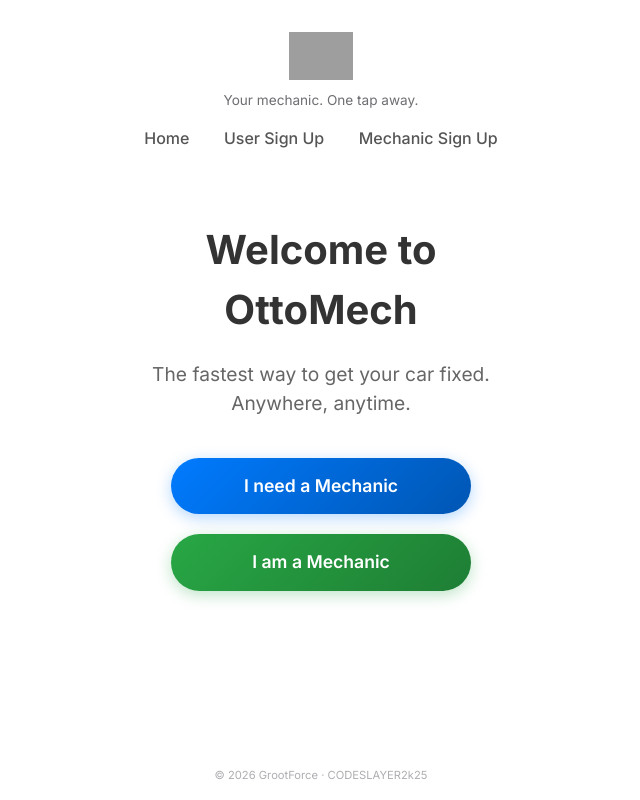
After one commit to LeeFred3042U/OttoMech, a Flask app: template frontend/templates/index.html in a window 1280 px wide. The commit adds this page. Shown: the whole page, without its empty margins (319-959 px from the left). Run offline with Flask 3, Linux system fonts and the light colour scheme; the template is opened without the code that fills it, so the values that code supplies are empty; some libraries are stand-ins or nearby versions; grey boxes are pictures that could not be loaded.

Commit message:
feat: setup landing page, fix OTP verification, and prep demo flow

```diff
--- a/backend/app.py
+++ b/backend/app.py
@@ -1,5 +1,7 @@
+import eventlet
+eventlet.monkey_patch()
+
 import os
-
 from dotenv import load_dotenv
 from flask import Flask, jsonify, render_template
 from flask_socketio import SocketIO
@@ -14,7 +16,7 @@ load_dotenv()
 
 # We will instantiate socketio inside create_app for test isolation.
 # Or we can export a dummy global if needed by extensions, but it's better to attach it to app.
-socketio = SocketIO(async_mode="threading", cors_allowed_origins="*")
+socketio = SocketIO(cors_allowed_origins="*")
 
 
 def create_app():
@@ -31,7 +33,7 @@ def create_app():
 
     @app.route("/", methods=["GET"])
     def index():
-        return jsonify({"message": "Backend is running."})
+        return render_template("index.html")
 
     @app.route("/health", methods=["GET"])
     def health():
--- a/backend/routes/auth.py
+++ b/backend/routes/auth.py
@@ -433,7 +433,7 @@ def verify_otp():
                     cur.execute(
                         """
                         UPDATE users
-                        SET last_login = NOW()
+                        SET last_login = NOW(), email_verified = TRUE
                         WHERE email = %s
                         RETURNING user_id;
                         """,
@@ -447,7 +447,7 @@ def verify_otp():
                     cur.execute(
                         """
                         UPDATE mechanics
-                        SET last_login = NOW()
+                        SET last_login = NOW(), email_verified = TRUE
                         WHERE email = %s
                         RETURNING mechanic_id;
                         """,
--- a/frontend/templates/base.html
+++ b/frontend/templates/base.html
@@ -16,6 +16,12 @@
         <p class="tagline">Your mechanic. One tap away.</p>
     </header>
 
+    <nav class="app-nav" style="text-align: center; margin-bottom: 30px;">
+        <a href="/" style="margin: 0 15px; color: #555; text-decoration: none; font-weight: 500;">Home</a>
+        <a href="/register/user" style="margin: 0 15px; color: #555; text-decoration: none; font-weight: 500;">User Sign Up</a>
+        <a href="/register/mechanic" style="margin: 0 15px; color: #555; text-decoration: none; font-weight: 500;">Mechanic Sign Up</a>
+    </nav>
+
     <main class="container">
         {% block content %}{% endblock %}
     </main>
--- /dev/null
+++ b/frontend/templates/index.html
@@ -0,0 +1,26 @@
+{% extends "base.html" %}
+
+{% block title %}Home | OttoMech{% endblock %}
+
+{% block content %}
+<div class="landing-container" style="text-align: center; padding: 40px 20px;">
+    <h1 style="font-size: 2.5rem; color: #333; margin-bottom: 20px;">Welcome to OttoMech</h1>
+    <p style="font-size: 1.2rem; color: #666; margin-bottom: 40px;">The fastest way to get your car fixed. Anywhere, anytime.</p>
+
+    <div class="action-buttons" style="display: flex; flex-direction: column; gap: 20px; align-items: center;">
+        <a href="/register/user" style="display: inline-block; padding: 15px 30px; background: linear-gradient(135deg, #007bff, #0056b3); color: white; text-decoration: none; border-radius: 50px; font-weight: 600; font-size: 1.1rem; width: 100%; max-width: 300px; box-shadow: 0 4px 15px rgba(0,123,255,0.3); transition: transform 0.2s ease, box-shadow 0.2s ease;">
+            I need a Mechanic
+        </a>
+        <a href="/register/mechanic" style="display: inline-block; padding: 15px 30px; background: linear-gradient(135deg, #28a745, #1e7e34); color: white; text-decoration: none; border-radius: 50px; font-weight: 600; font-size: 1.1rem; width: 100%; max-width: 300px; box-shadow: 0 4px 15px rgba(40,167,69,0.3); transition: transform 0.2s ease, box-shadow 0.2s ease;">
+            I am a Mechanic
+        </a>
+    </div>
+</div>
+
+<style>
+.action-buttons a:hover {
+    transform: translateY(-2px);
+    box-shadow: 0 6px 20px rgba(0,0,0,0.2);
+}
+</style>
+{% endblock %}
--- a/frontend/templates/register_mechanic.html
+++ b/frontend/templates/register_mechanic.html
@@ -111,7 +111,10 @@
         <label>Session Token</label>
         <code id="session-token"></code>
     </div>
-    <p class="hint">Mechanic dashboard will be available in a future stage.</p>
+    <p class="hint">Mechanic dashboard will be available in the next stage.</p>
+    <div style="margin-top: 20px; text-align: center;">
+        <a href="/" class="btn btn-secondary" style="display: inline-block; padding: 10px 20px; background-color: #6c757d; color: white; text-decoration: none; border-radius: 4px;">Back to Home</a>
+    </div>
 </section>
 {% endblock %}
 
--- a/frontend/templates/register_user.html
+++ b/frontend/templates/register_user.html
@@ -77,6 +77,9 @@
         <code id="session-token"></code>
     </div>
     <p class="hint">Dashboard will be available in the next stage.</p>
+    <div style="margin-top: 20px; text-align: center;">
+        <a href="/" class="btn btn-secondary" style="display: inline-block; padding: 10px 20px; background-color: #6c757d; color: white; text-decoration: none; border-radius: 4px;">Back to Home</a>
+    </div>
 </section>
 {% endblock %}
 
```
